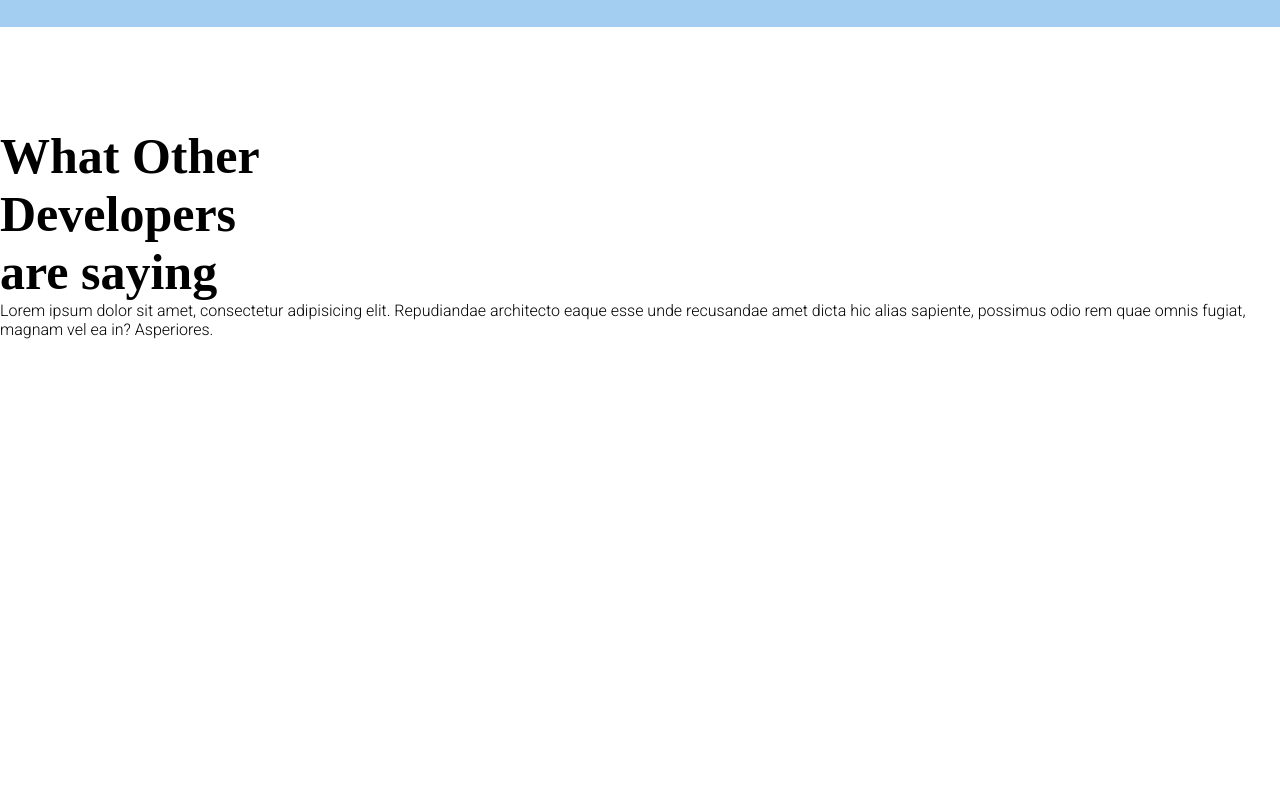
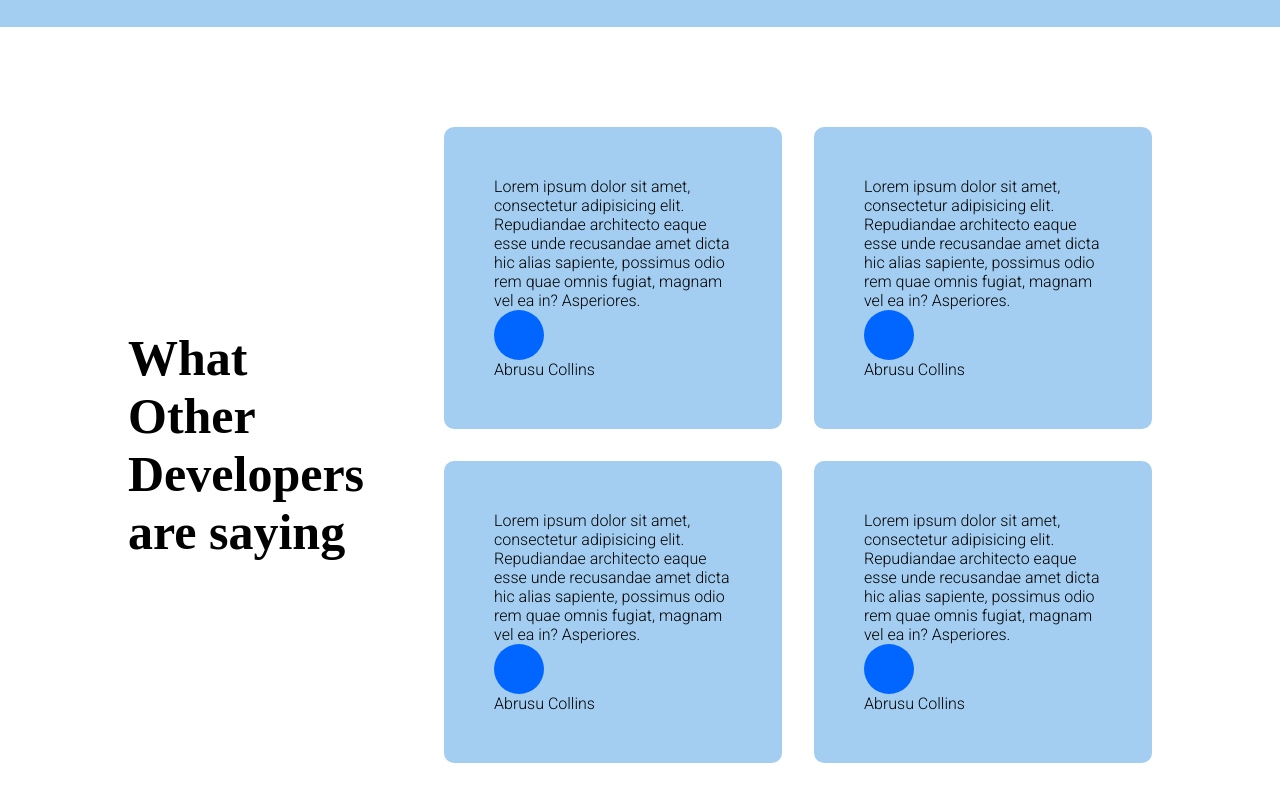
Before and after one commit to abrusu-collins/JS-Cheatsheet, a React (Create React App) app: page / in a window 1280 px wide. Shown: the part 1900-2701 px from the top of the page. Before the commit the page ends 2239 px from the top, so only its background shows below. Built offline with nearby package versions, Linux system fonts and the light colour scheme; a web font is replaced by a local one.

Commit message:
almost done

```diff
--- a/src/components/Testimonies.jsx
+++ b/src/components/Testimonies.jsx
@@ -5,8 +5,8 @@ function Testimonies() {
         What Other <br /> Developers <br /> are saying
       </h1>
 
-      <div className="4flex">
-        <div className="2flex">
+      <div className="flex4">
+        <div className="flex2">
           <div className="testimonial1">
             <div className="maintestimony">
               Lorem ipsum dolor sit amet, consectetur adipisicing elit.
@@ -14,13 +14,54 @@ function Testimonies() {
               alias sapiente, possimus odio rem quae omnis fugiat, magnam vel ea
               in? Asperiores.
             </div>
-            <div className="profile"></div>
+            <div className="profile">
+              <div className="image"></div>
+              <p>Abrusu Collins</p>
+            </div>
           </div>
 
-          <div className="testimonial2"></div>
+          <div className="testimonial2">
+          <div className="maintestimony">
+              Lorem ipsum dolor sit amet, consectetur adipisicing elit.
+              Repudiandae architecto eaque esse unde recusandae amet dicta hic
+              alias sapiente, possimus odio rem quae omnis fugiat, magnam vel ea
+              in? Asperiores.
+            </div>
+            <div className="profile">
+              <div className="image"></div>
+              <p>Abrusu Collins</p>
+            </div>
+          </div>
         </div>
 
-        <div className="2flex"></div>
+        <div className="flex2">
+        <div className="testimonial1">
+            <div className="maintestimony">
+              Lorem ipsum dolor sit amet, consectetur adipisicing elit.
+              Repudiandae architecto eaque esse unde recusandae amet dicta hic
+              alias sapiente, possimus odio rem quae omnis fugiat, magnam vel ea
+              in? Asperiores.
+            </div>
+            <div className="profile">
+              <div className="image"></div>
+              <p>Abrusu Collins</p>
+            </div>
+          </div>
+
+          <div className="testimonial2">
+          <div className="maintestimony">
+              Lorem ipsum dolor sit amet, consectetur adipisicing elit.
+              Repudiandae architecto eaque esse unde recusandae amet dicta hic
+              alias sapiente, possimus odio rem quae omnis fugiat, magnam vel ea
+              in? Asperiores.
+            </div>
+            <div className="profile">
+              <div className="image"></div>
+              <p>Abrusu Collins</p>
+            </div>
+          </div>
+
+        </div>
       </div>
     </div>
   );
--- a/src/sass/_testimonies.scss
+++ b/src/sass/_testimonies.scss
@@ -1,7 +1,37 @@
 .testimonies {
-    margin-top: 100px;
+  display: flex;
+  justify-content: space-around;
+  width: 80%;
+  margin: 100px auto;
+  align-items: center;
   & .testimoniesheader {
     font-size: 50px;
+    margin-right: 80px;
     font-family: "Aboreto", cursive;
   }
+
+  & .flex4 {
+    display: flex;
+    flex-direction: column;
+    gap: 2rem;
+
+    & .flex2 {
+      display: flex;
+      gap: 2rem;
+      & .testimonial1,
+      .testimonial2 {
+        background-color: $hero_background;
+        padding: 50px;
+        border-radius: 10px;
+        & .profile {
+          & .image {
+            height: 50px;
+            width: 50px;
+            border-radius: 50%;
+            background-color: $button_backgroundcolor;
+          }
+        }
+      }
+    }
+  }
 }
--- a/src/styles/index.css
+++ b/src/styles/index.css
@@ -182,13 +182,36 @@ span {
 }
 
 .testimonies {
-  margin-top: 100px;
+  display: flex;
+  justify-content: space-around;
+  width: 80%;
+  margin: 100px auto;
+  align-items: center;
 }
 .testimonies .testimoniesheader {
   font-size: 50px;
+  margin-right: 80px;
   font-family: "Aboreto", cursive;
 }
-
-.slider {
-  width: 50%;
+.testimonies .flex4 {
+  display: flex;
+  flex-direction: column;
+  gap: 2rem;
 }
+.testimonies .flex4 .flex2 {
+  display: flex;
+  gap: 2rem;
+}
+.testimonies .flex4 .flex2 .testimonial1,
+.testimonies .flex4 .flex2 .testimonial2 {
+  background-color: #a3cef1;
+  padding: 50px;
+  border-radius: 10px;
+}
+.testimonies .flex4 .flex2 .testimonial1 .profile .image,
+.testimonies .flex4 .flex2 .testimonial2 .profile .image {
+  height: 50px;
+  width: 50px;
+  border-radius: 50%;
+  background-color: #0066ff;
+}
```
